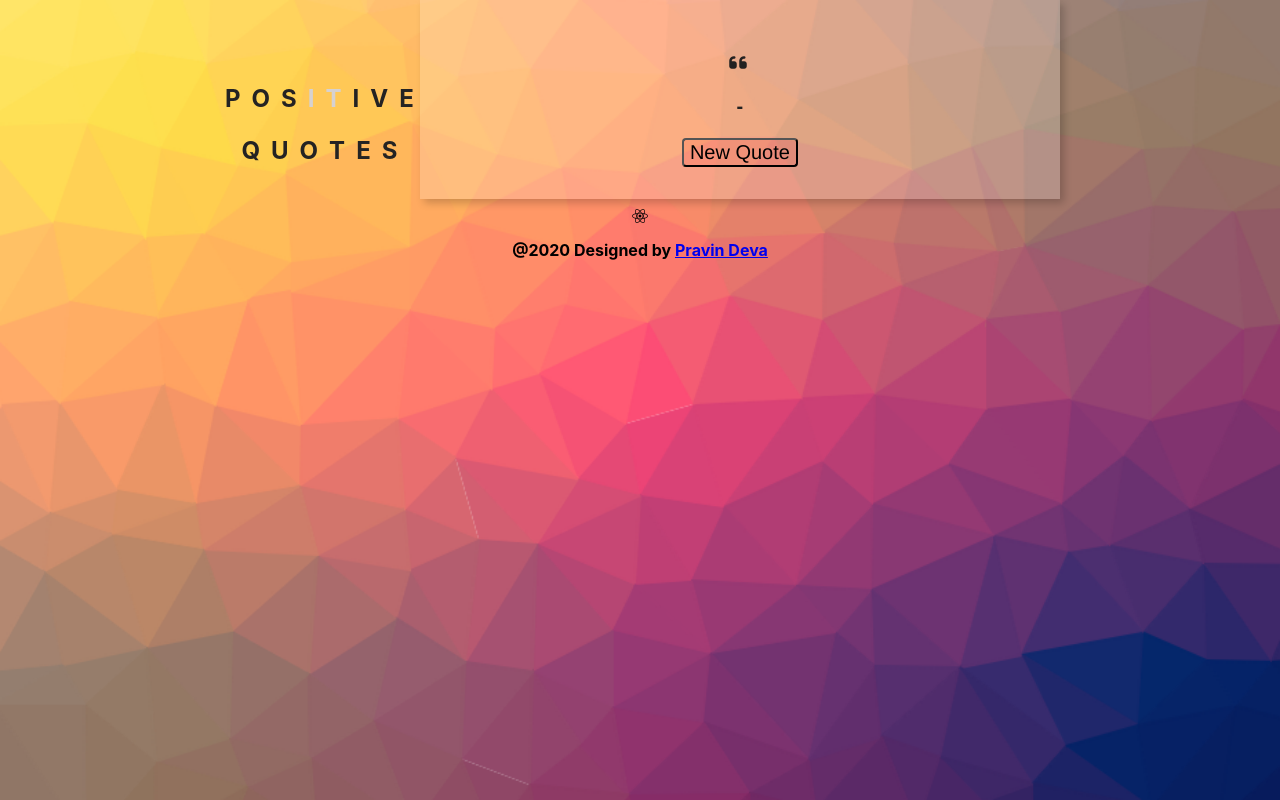
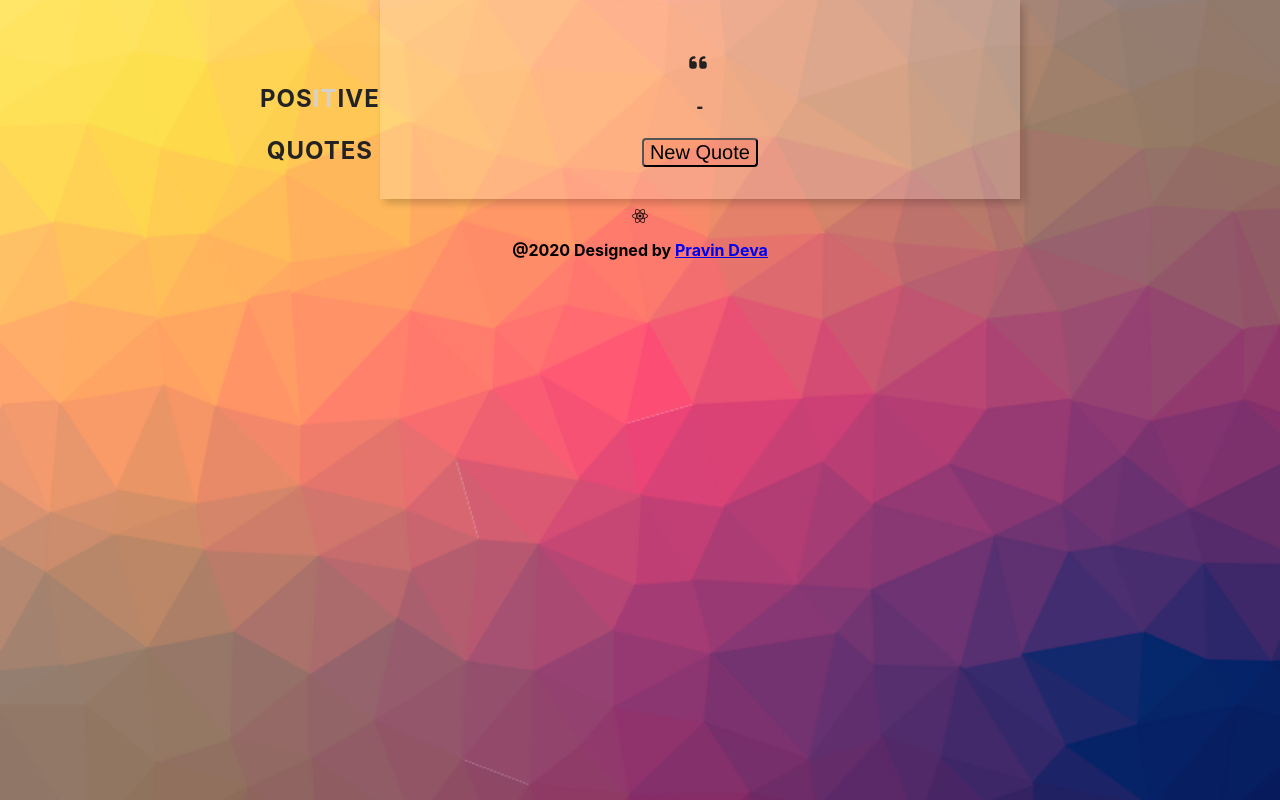
Before and after one commit to pravindeva/quote-generator, a React (Create React App) app: page / in a window 1280 px wide. Built offline with nearby package versions, Linux system fonts and the light colour scheme; no server answers.

Commit message:
Update Title.css
Deleting padding in css

```diff
--- a/src/components/Title.css
+++ b/src/components/Title.css
@@ -4,7 +4,6 @@
 
 .header span {
     /* border-top: 1px solid rgb(255, 255, 255, 0.3); */
-    padding: 1px 5px;
     letter-spacing: 1px;
 
 }
```
